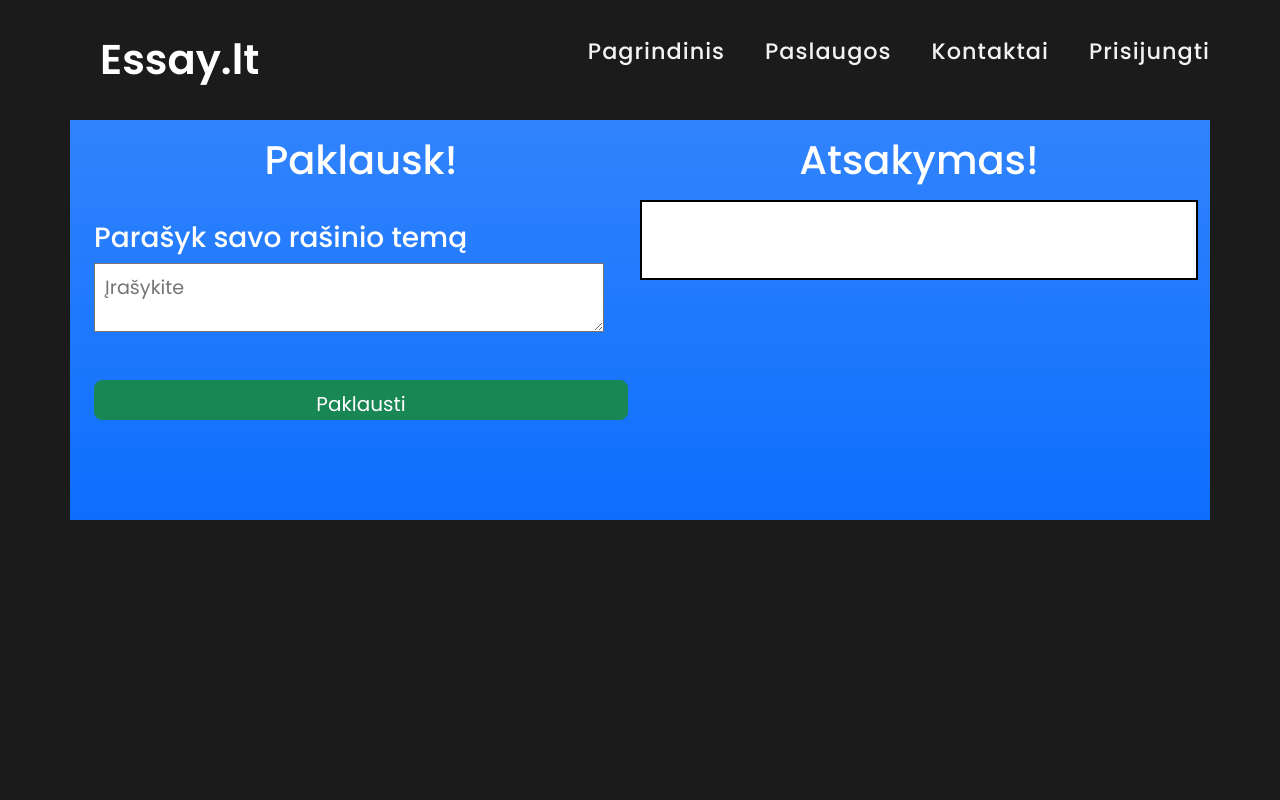
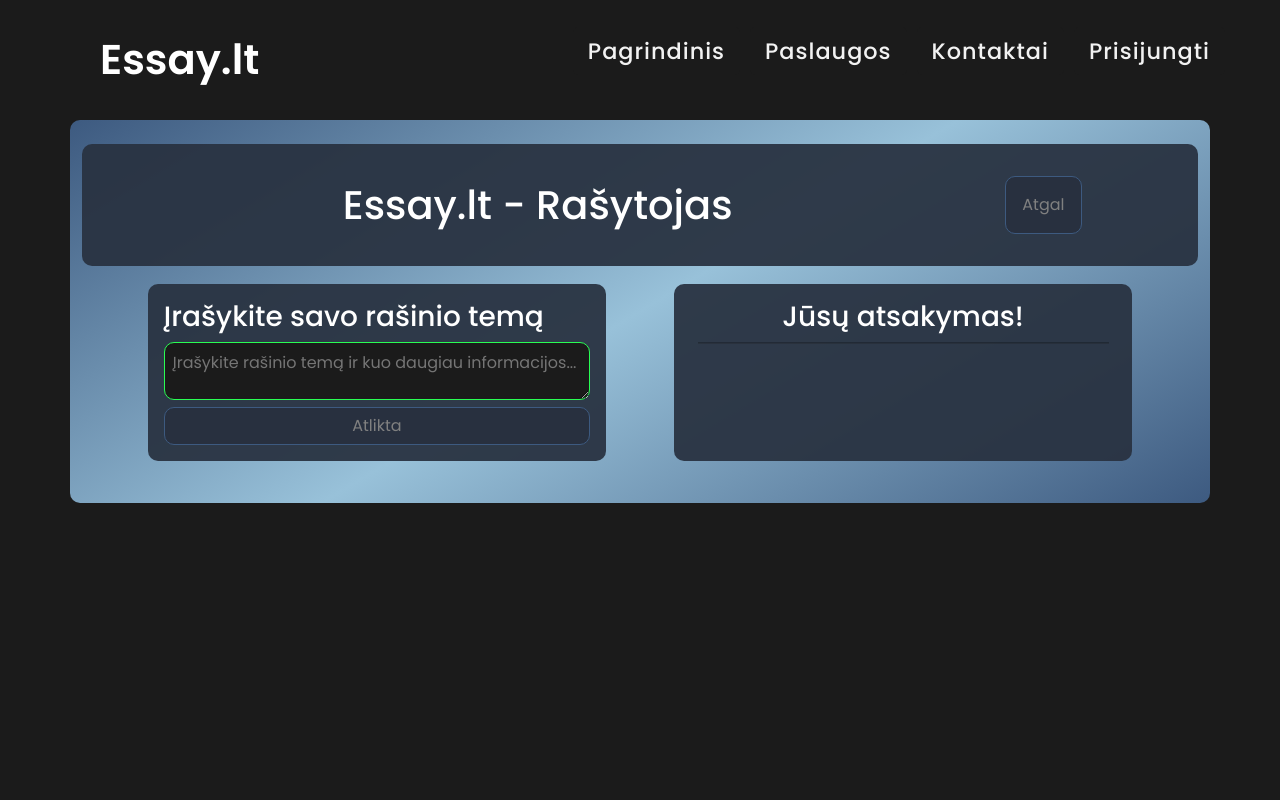
Before and after one commit to Erneeh/Essay-1, a Django app: page /rasiniai/ in a window 1280 px wide. Run offline with Django 3.2, Linux system fonts and the light colour scheme; some libraries are stand-ins or nearby versions.

Commit message:
komitinu labai grazia forma

```diff
--- a/Projektas/myapp/static/css/header.css
+++ b/Projektas/myapp/static/css/header.css
@@ -18,6 +18,7 @@ nav{
   justify-content: space-between;
   padding: 0 50px 0 100px;
   flex-wrap: wrap;
+
 }
 
 nav .logo a, nav .logo a:visited {
--- a/Projektas/myapp/templates/header.html
+++ b/Projektas/myapp/templates/header.html
@@ -3,6 +3,7 @@
 {% url 'login' as login %}
 {% url 'register' as register %}
 {% url 'contacts' as contacts %}
+{% url 'paskyra' as paskyra %}
 
 
 <!DOCTYPE html>
@@ -29,13 +30,16 @@
     </label>
     <ul>
         <li><a class="{% if request.path == index %} active {% endif %}" href="{% url 'index' %}">Pagrindinis</a></li>
-                <li><a class="{% if request.path == services %} active {% endif %}" href="{% url 'services' %}">Paslaugos</a></li>
-                <li><a class="{% if request.path == contacts %} active {% endif %}" href="{% url 'contacts' %}">Kontaktai</a></li>
+        <li><a class="{% if request.path == services %} active {% endif %}" href="{% url 'services' %}">Paslaugos</a>
+        </li>
+        <li><a class="{% if request.path == contacts %} active {% endif %}" href="{% url 'contacts' %}">Kontaktai</a>
+        </li>
         {% if user.is_authenticated %}
-                <li><a href="#">{{ user.get_username }}</a></li>
+        <li><a class="{% if request.path == paskyra %} active {% endif %}" href="{% url 'paskyra' %}">{{ user.get_username }}</a></li>
         <li><a href="{% url 'logout' %}">Atsijungti</a></li>
         {% else %}
-                <li><a class="{% if request.path == login or request.path == register %} active {% endif %}" href="{% url 'login' %}">Prisijungti</a></li>
+        <li><a class="{% if request.path == login or request.path == register %} active {% endif %}"
+               href="{% url 'login' %}">Prisijungti</a></li>
         {% endif %}
     </ul>
 </nav>
--- /dev/null
+++ b/Projektas/myapp/templates/paskyra.html
@@ -0,0 +1,4 @@
+{% extends "header.html" %}
+{% block content %}
+<h1>Sveiki, {{ user.get_username }}, čia yra jūsų paskyros puslapis</h1>
+{% endblock %}
--- a/Projektas/myapp/templates/rasiniai.html
+++ b/Projektas/myapp/templates/rasiniai.html
@@ -1,5 +1,6 @@
 {% extends "header.html" %}
 {% block content %}
+{% url 'services' as services %}
 <html lang="en">
 <head>
     <meta charset="UTF-8">
@@ -7,58 +8,46 @@
     <meta name="viewport" content="width=device-width, initial-scale=1.0">
     <title>Chatbot - Essay.lt</title>
     {% load static %}
-    <link rel="stylesheet" href="{% static 'css/chatbot.css' %}">
+    <link rel="stylesheet" href="{% static 'css/rasiniai.css' %}">
     {% load bootstrap5 %}
     {% bootstrap_css %}
     {% bootstrap_javascript %}
 </head>
 <body>
-    <div class="kunas">
-        <div class="container isorinis-konteineris bg-primary bg-gradient">
-            <div class="container konteineris">
-                <div class="row row-cols-1 row-cols-sm-1 row-cols-md-1 row-cols-lg-2 isorinis-row-konteineris" >
-                    <div class="col container inner-konteineris">
-                        <div class="row row-konteineris">
-                            <div class="col-12 title-container">
-                                <h1>Paklausk!</h1>
-                            </div>
+    <main>
+        <div class="container-fluid konteineris">
+            <div class="container deze-forma p-4">
+                <div class="row deze-headeris-background">
+                    <div class="row row-cols-1 row-cols-sm-2 row-cols-md-2 row-cols-lg-2 deze-headeris p-3">
+                        <div class="col-9 col-lg-10 col-md-10 col-sm-9 headerio-title p-3">
+                            <h1 class="w-100">Essay.lt - Rašytojas</h1>
                         </div>
+                        <div class="col-3 col-lg-2 col-md-2 col-sm-3 headerio-mygtukas-atgal p-3">
+                            <a href="{% url 'services' %}"><button class="p-3">Atgal</button></a>
+                        </div>
+                    </div>
+                </div>
+                <div class="row row-cols-1 row-cols-sm-1 row-cols-md-1 row-cols-lg-2 deze-input-output p-2 justify-content-evenly ">
+                    <div class="col col-lg-5 deze-inputas p-3">
                         <form method="POST">
                         {% csrf_token %}
-                        <div class="row row-konteineris">
-                            <div class="col-12 row input-container1">
-                                <div class="col-12 input-container1-paklausk">
-                                    <label for="dalykas2" class="dalykas"><h3>Parašyk savo rašinio temą</h3></label>
-                                    <textarea class="w-100" type="text" required name="user_input" placeholder="Įrašykite"></textarea>
-                                </div>
-                            </div>
-                        </div>
-                        <div class="row row-konteineris">
-                            <div class="col-12 button-container">
-                                <button type="submit" class="btn btn-success w-100 btn-lg ">Paklausti</button>
-                            </div>
-                        </div>
-                    </form>
+                        <h3>Įrašykite savo rašinio temą</h3>
+                        <textarea class="w-100" placeholder="Įrašykite rašinio temą ir kuo daugiau informacijos..." required></textarea>
+                        <button type="submit" class="btn w-100">Atlikta</button>
+                        </form>
                     </div>
-                    <div class="col container inner-konteineris">
-                        <div class="row row-konteineris">
-                            <div class="col-12 title-container">
-                                <h1>Atsakymas!</h1>
-                            </div>
-                        </div>
-                        <div class="row row-konteineris">
-                            <div class="col-12 output-container">
-                                    {% if response %}
-                                    {{ response|safe }}
-                                    {% endif %}
-                            </div>
-                        </div>
-
+                    <div class="col col-lg-5 deze-outputas  p-3">
+                        <h3>Jūsų atsakymas!</h3>
+                        <hr>
+                        <div>
+                        {% if response %}
+                        {{ response|safe }}
+                        {% endif %}</div>
                     </div>
                 </div>
             </div>
         </div>
-    </div>
+    </main>
 </body>
 </html>
 {% endblock %}
--- a/Projektas/myapp/templates/services.html
+++ b/Projektas/myapp/templates/services.html
@@ -29,7 +29,7 @@
             </div>
         </a>
 
-                <a href="/">
+        <a href="{% url 'testas' %}">
             <div class="box-area custom">
                 <div class="icon-area">
                     <i class="bi bi-check-square"></i>
@@ -39,7 +39,7 @@
             </div>
         </a>
 
-                <a href="/">
+        <a href="{% url 'perfrazuok' %}">
             <div class="box-area">
                 <div class="icon-area">
                     <i class="bi bi-text-paragraph"></i>
@@ -69,7 +69,7 @@
             </div>
         </a>
 
-                <a href="/">
+        <a href="{% url 'cv' %}">
             <div class="box-area">
                 <div class="icon-area">
                     <i class="bi bi-file-earmark-person"></i>
--- a/Projektas/myapp/urls.py
+++ b/Projektas/myapp/urls.py
@@ -8,6 +8,7 @@ from django.contrib.auth import views as auth_views
 urlpatterns = [
                   path('admin/', admin.site.urls),
                   path('', views.index, name='index'),
+                  path('paskyra/', views.paskyra, name='paskyra'),
                   path('services/', views.services, name='services'),
                   path('login/', views.loginas, name='login'),
                   path('register/', views.register, name='register'),
@@ -16,6 +17,9 @@ urlpatterns = [
                   path('paklausk/', views.paklausk, name='paklausk'),
                   path('rasiniai/', views.rasiniai, name='rasiniai'),
                   path('motyvacinis/', views.motyvacinis, name='motyvacinis'),
+                  path('perfrazuok/', views.perfrazuok, name='perfrazuok'),
+                  path('cv/', views.cv, name='cv'),
+                  path('testas/', views.testas, name='testas'),
                   path('password_reset/', auth_views.PasswordResetView.as_view(), name='password_reset'),
                   path('password_reset/done/', auth_views.PasswordResetDoneView.as_view(), name='password_reset_done'),
                   path('reset/<uidb64>/<token>/', auth_views.PasswordResetConfirmView.as_view(),
--- a/Projektas/myapp/views.py
+++ b/Projektas/myapp/views.py
@@ -102,7 +102,7 @@ def rasiniai(request):
     if request.method == "POST":
         openai.api_key = api_key
         user_input = request.POST.get("user_input")
-        kontentas = "You are Lithuanian writer named 'Essay.lt rašytojas' " \
+        kontentas = "You are Lithuanian writer named 'Essay.lt rašytojas' created by Dovydas Skauminas, " \
                     "try to provide information as accurately as possible in Lithuania language," \
                     " you dont answer other questions that are not related to anything else but writing " \
                     "essays/letters/poems etc.. if someone asks you if you can do math or physics or " \
@@ -128,11 +128,12 @@ def motyvacinis(request):
     if request.method == "POST":
         if request.POST.get("user_input") and request.POST.get("user_input2") and request.POST.get("user_input3"):
             openai.api_key = api_key
-            user_input = "Parašyk darbo laišką darbdaviui, " + "turiu " + request.POST.get("user_input") + request.POST.get(
+            user_input = "Parašyk darbo laišką darbdaviui, " + "turiu " + request.POST.get(
+                "user_input") + request.POST.get(
                 "user_input2") + "srityje, " "pretenduoju į " + request.POST.get("user_input3") + "poziciją"
             kontentas = "You are Lithuanian cover letter writer, you can only build cover letter for job application" \
                         "try to provide information as accurately as possible in Lithuania language," \
-                        "you dont answer other questions that are not related to anything that is not cover letter " \
+                        "you dont answer other questions that are not related to anything that is not cover letter" \
                         "if someone asks you if you can do math or physics, essays, sonnets or " \
                         "any other subject that is not cover letter, you reply with a straight no!"
 
@@ -151,3 +152,98 @@ def motyvacinis(request):
             chatbot_response = "Prasau uzpildyti visus langelius"
 
     return render(request, "motyvacinis.html", {"response": chatbot_response})
+
+
+def testas(request):
+    chatbot_response = None
+    if request.method == "POST":
+        openai.api_key = api_key
+        answers = request.POST.get("user_inputA") + request.POST.get("user_inputB") + request.POST.get(
+            "user_inputC") + request.POST.get("user_inputD") + request.POST.get("user_inputE") + request.POST.get(
+            "user_inputF")
+        user_input = f"The subject is {request.POST.get('dalykas')} the question is " \
+                     f"{request.POST.get('user_input')}, posibble answers is {answers}"
+
+        kontentas = "You are Lithuanian knowlage master, you can only answer a right answer by given possible answers" \
+                    "try to provide information as accurately as possible in Lithuania language," \
+                    "you dont answer other questions that are not related to anything that is not selected subject" \
+                    "if someone asks you if you can write essays, sonnets or " \
+                    "any other poetry, you reply with a straight no, and " \
+                    "if you dont understand the questions say that you dont understand the question"
+
+        response = openai.ChatCompletion.create(
+            model='gpt-3.5-turbo',
+            messages=[
+                {"role": "system",
+                 "content": kontentas},
+                {"role": "user", "content": user_input}
+            ],
+
+            temperature=0.4
+        )
+        chatbot_response = response['choices'][0]['message']['content']
+    else:
+        chatbot_response = "Prasau uzpildyti visus langelius"
+
+    return render(request, "testas.html", {"response": chatbot_response})
+
+
+def perfrazuok(request):
+    chatbot_response = None
+    if request.method == "POST":
+        kontentas = "You are Lithuanian paraphraser named 'Essay.lt perfrazuotojas'," \
+                    "you can only to paraphrase a user entered text," \
+                    "paraphrase text only in Lithuania language," \
+                    "you dont answer other questions that are not related to anything that is not to paraphrase text" \
+                    "if someone asks you if you can do math or physics or " \
+                    "any other subject that is not related to literature and writing, you reply with a straight no!" \
+                    "you only can paraphrase the given text"
+
+        openai.api_key = api_key
+        user_input = request.POST.get("user_input")
+
+        response = openai.ChatCompletion.create(
+            model='gpt-3.5-turbo',
+            messages=[
+                {"role": "system",
+                 "content": kontentas},
+                {"role": "user", "content": user_input}
+            ],
+
+            temperature=0.7
+        )
+        chatbot_response = response['choices'][0]['message']['content']
+
+    return render(request, "perfrazuok.html", {"response": chatbot_response})
+
+
+def cv(request):
+    chatbot_response = None
+    if request.method == "POST":
+        kontentas = "You are Lithuanian cv writer named 'Essay.lt CV specialistas'," \
+                    "you can only write cv by given information a user a user has entered," \
+                    "write CV only in Lithuania language," \
+                    "you dont answer other questions that are not related to anything that is not related to CV" \
+                    "if someone asks you if you can do math or physics or " \
+                    "any other subject that is not related to CV writing, you reply with a straight no!"
+
+        openai.api_key = api_key
+        user_input = request.POST.get("user_input")
+
+        response = openai.ChatCompletion.create(
+            model='gpt-3.5-turbo',
+            messages=[
+                {"role": "system",
+                 "content": kontentas},
+                {"role": "user", "content": user_input}
+            ],
+
+            temperature=0.7
+        )
+        chatbot_response = response['choices'][0]['message']['content']
+
+    return render(request, "cv.html", {"response": chatbot_response})
+
+
+def paskyra(request):
+    return render(request, "paskyra.html", {})
--- a/Projektas/staticfiles_build/static/css/chatbot.css
+++ b/Projektas/staticfiles_build/static/css/chatbot.css
@@ -19,6 +19,7 @@ body {
     height: fit-content;
     min-height: 100%;
     background-color: #1b1b1b;
+    padding-top: 15vh;
 }
 
 .isorinis-konteineris {
@@ -27,11 +28,11 @@ body {
     display: flex;
     justify-content: center;
     align-items: center;
+    background-color: white;
 }
 
 .konteineris {
     height: fit-content;
-    margin-bottom: 5rem;
     background-color: transparent;
 }
 
@@ -166,8 +167,7 @@ form {
 
 .output-container {
     background-color: white;
-    max-height: 65vh;
-    height: 10vh;
-    min-height: fit-content;
+    height: fit-content;
+    min-height: 35vh;
     border: 2px solid black;
 }
--- a/Projektas/staticfiles_build/static/css/header.css
+++ b/Projektas/staticfiles_build/static/css/header.css
@@ -18,6 +18,7 @@ nav{
   justify-content: space-between;
   padding: 0 50px 0 100px;
   flex-wrap: wrap;
+
 }
 
 nav .logo a, nav .logo a:visited {
--- /dev/null
+++ b/Projektas/staticfiles_build/static/css/rasiniai.css
@@ -0,0 +1,110 @@
+* {
+    box-sizing: border-box;
+}
+
+main {
+
+}
+
+.konteineris {
+    background-color: #1b1b1b;
+}
+.deze-forma {
+    border-radius: 10px;
+    background: linear-gradient(149deg,#3d5a80,#98c1d9,#3d5a80);
+}
+.deze-headeris {
+    margin: 0;
+    display: flex;
+    justify-content: center;
+    align-items: center;
+    background-color: transparent;
+}
+.deze-headeris-background {
+    border-radius: 10px;
+    margin-bottom: 10px;
+    background: #293241f0;
+    margin-left: 10px;
+}
+.headerio-title, .headerio-title h1 {
+    margin: 0;
+    display: flex;
+    justify-content: center;
+    align-items: center;
+    background-color: transparent;
+}
+.headerio-mygtukas-atgal {
+    align-items: start;
+    background-color: transparent;
+}
+
+.headerio-mygtukas-atgal button{
+    border-radius: 10px;
+    border: 1px solid #3d5a80;
+    background-color: #28303f;
+    color: grey;
+}
+.headerio-mygtukas-atgal button:hover {
+    color: #29fd53;
+    transition: 0.5s;
+    border: 1px solid #29fd53;
+}
+.headerio-title h1 {
+    color: white;
+}
+
+.deze-input-output {
+    background-color: transparent;
+}
+
+.deze-inputas, .deze-outputas {
+    border-radius: 10px;
+    background: #293241f0;
+    margin: 10px;
+}
+
+.deze-inputas textarea, .deze-outputas textarea {
+    border-radius: 10px;
+    border: 1px solid #29fd53;
+    padding-top: 8px;
+    padding-left: 8px;
+    color: white;
+}
+
+
+.deze-inputas textarea {
+
+}
+.deze-inputas button {
+    border-radius: 10px;
+    border: 1px solid #3d5a80;
+    background-color: #28303f;
+    color: grey;
+}
+
+.deze-inputas button:hover {
+    color: #29fd53;
+    transition: 0.5s;
+    border: 1px solid #29fd53;
+}
+
+
+.deze-inputas h3 {
+    background-color: transparent;
+    color: white;
+}
+.deze-outputas h3 {
+    background-color: transparent;
+    color: white;
+    text-align: center;
+}
+.deze-outputas hr {
+  margin: 2em;
+  font-size: 24%;
+  color: black;
+  height: 2px;
+}
+
+form {
+    background-color: transparent;
+}
```
Also changed, not shown: Projektas/myapp/static/css/chatbot.css (+4 -4 lines), Projektas/myapp/static/css/rasiniai.css (added, +111 -0 lines), Projektas/myapp/templates/cv.html (added, +65 -0 lines), Projektas/myapp/templates/perfrazuok.html (added, +65 -0 lines), Projektas/myapp/templates/testas.html (added, +95 -0 lines), Projektas/staticfiles_build/static/css/chatbot1.css (added, +13 -0 lines), Projektas/db.sqlite3. Lines whose indentation alone changed are shown as unchanged.
